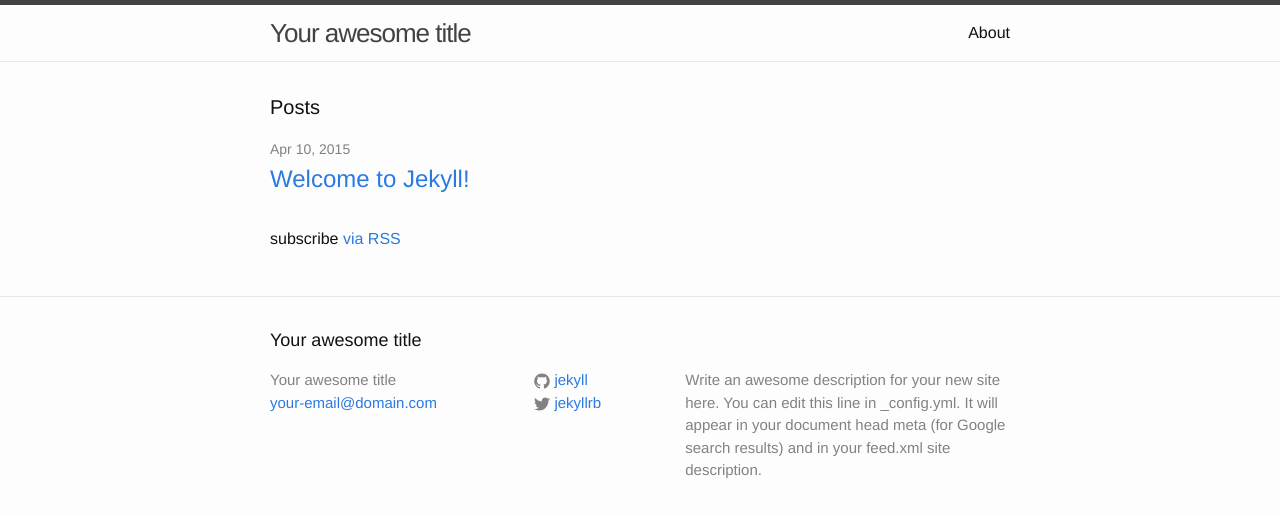
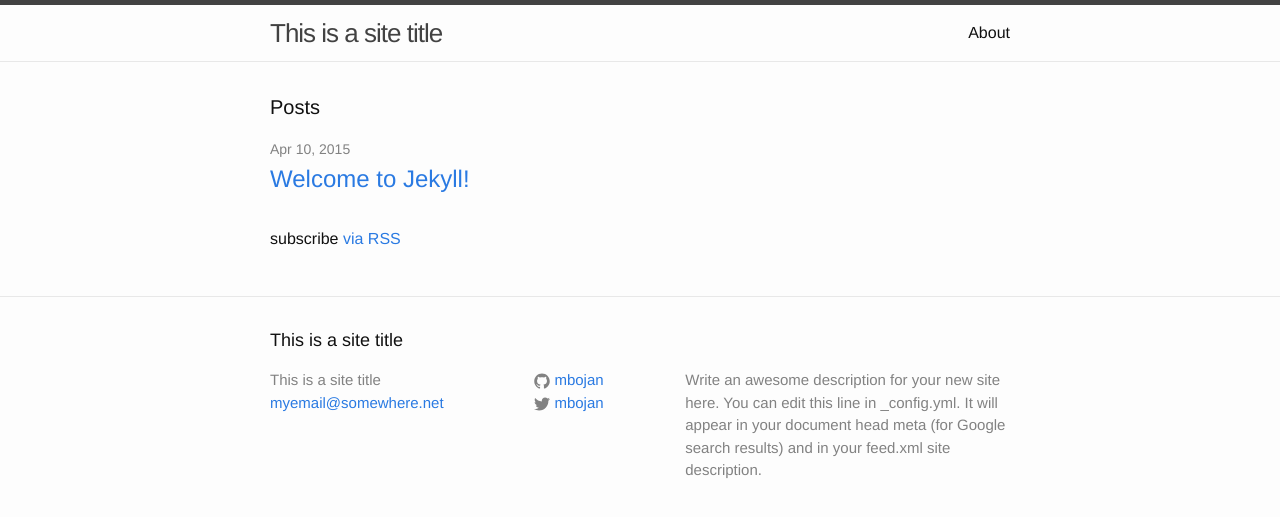
Before and after one commit to mbojan/jekylltest, a Jekyll site: the page built from index.html, in a window 1280 px wide. Shown: the top 517 px of the page. Built offline with Jekyll 4.4.1, drawn with Linux system fonts in a browser that asks for light colours.

Commit message:
Configuration

```diff
--- a/_config.yml
+++ b/_config.yml
@@ -1,14 +1,14 @@
 # Site settings
-title: Your awesome title
-email: your-email@domain.com
+title: This is a site title
+email: myemail@somewhere.net
 description: > # this means to ignore newlines until "baseurl:"
   Write an awesome description for your new site here. You can edit this
   line in _config.yml. It will appear in your document head meta (for
   Google search results) and in your feed.xml site description.
 baseurl: "" # the subpath of your site, e.g. /blog/
 url: "http://yourdomain.com" # the base hostname & protocol for your site
-twitter_username: jekyllrb
-github_username:  jekyll
+twitter_username: mbojan
+github_username:  mbojan
 
 # Build settings
 markdown: kramdown
```
